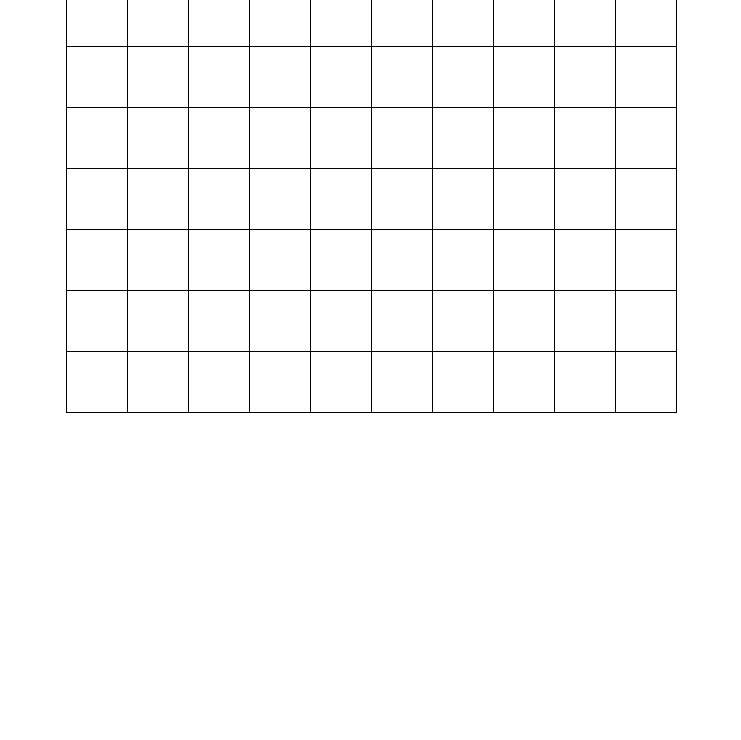
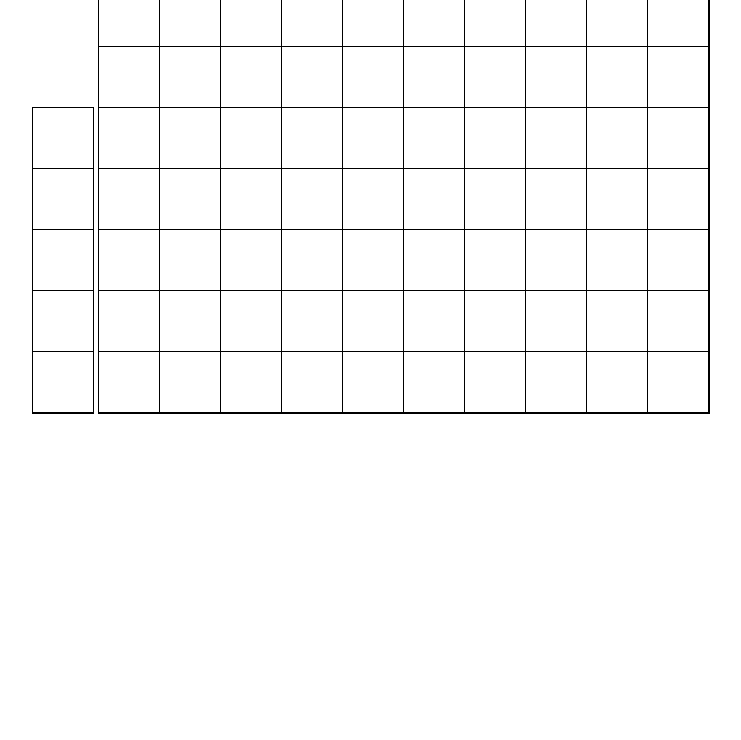
Before and after one commit to jnico810/pipe_mania, a website built with webpack: page index.html in a window 1280 px wide. Shown: the part 60-800 px from the top of the page, without its empty margins (269-1010 px from the left). Built offline with nearby package versions, Linux system fonts and the light colour scheme.

Commit message:
Setup side tiles

```diff
--- a/index.html
+++ b/index.html
@@ -6,9 +6,15 @@
   </head>
   <body>
     <h1>Sewer Nightmare</h1>
-    <div id="spaces">
 
+    <div id="wrapper">
+      <div id="main">
+        <div id="side-tiles"></div>
+        <div id="spaces"></div>
+      </div>
     </div>
+
+
     <script type="application/javascript" src="lib/bundle.js"></script>
   </body>
 </html>
--- a/lib/game.js
+++ b/lib/game.js
@@ -3,17 +3,33 @@ import Space from './space.js';
 
 class Game {
   constructor(){
+    this.spaces = [];
+    this.options = [];
   }
 
   start(){
     this.generateSpaces();
+    this.generateSideTiles();
   }
 
   generateSpaces(){
     for (let i = 1; i < 71; i++ ){
-      let pipe = new Space([0,0], i);
-      pipe.createCanvas();
+      const spaces = document.getElementById("spaces");
+      const space = new Space([0,0], i, spaces);
+      space.createCanvas();
+      this.spaces.push(space);
     }
+  }
+
+  generateSideTiles(){
+    for (let i = 1; i < 6 ; i++ ){
+      const spaces = document.getElementById("side-tiles");
+      let option = new Space([0,0], `${i}choice`, spaces);
+      option.createCanvas();
+      this.options.push(option);
+      debugger
+    }
+    debugger
   }
 
 
--- a/lib/main.css
+++ b/lib/main.css
@@ -1,10 +1,31 @@
 #spaces {
   width: 610;
   height: 427;
+  display: inline-block;
+  margin: auto;
+  border: 1px solid black;
+}
 
+#main {
+  display: inline-block;
   margin: auto;
-  border-top: 1px solid black;
-  border-left: 1px solid black;
+}
+
+#wrapper {
+  text-align: center;
+}
+
+
+#side-tiles{
+  display: inline-block;
+  width: 60;
+  height: 305;
+  margin: auto;
+  border: 1px solid black;
+}
+.tile:hover {
+  background-color:lightgray;
+  cursor:pointer;
 }
 
 h1 {
--- a/lib/space.js
+++ b/lib/space.js
@@ -6,20 +6,16 @@ const SIZE = 60;
 
 class Space {
 
-  constructor(coord, id){
+  constructor(coord, id, parent){
     this.x = coord[0];
     this.y = coord[1];
     this.id = id;
+    this.parent = parent;
   }
 
-  draw(){
-    // this.ctx = this.canvas.getContext("2d");
-    // this.ctx.beginPath();
-    // this.ctx.lineWidth = 2;
-    // this.ctx.rect(0,0, 60, 60);
-    // this.ctx.fillStyle = "#E3E3E3";
-    // this.ctx.fill();
-    // this.ctx.closePath();
+  handleClick(e){
+    e.preventDefault();
+    this.drawPipe(1);
   }
 
   createCanvas(){
@@ -28,22 +24,26 @@ class Space {
     canvas.setAttribute("height", "60px");
     canvas.setAttribute("class", "tile");
     canvas.setAttribute("id", `${this.id}`);
-    canvas.addEventListener('click', () => console.log('click'));
+    canvas.addEventListener('click', this.handleClick.bind(this));
     this.canvas = canvas;
-    this.draw();
-    let spaces = document.getElementById("spaces");
-    spaces.appendChild(canvas);
+    this.ctx = canvas.getContext('2d');
+    this.parent.appendChild(canvas);
+    this.drawPipe(0);
     }
   drawPipe(type){
     switch (type){
       case 0:
+        return;
+      case 1:
         this.ctx.beginPath();
         this.ctx.lineWidth = 2;
         this.ctx.rect(this.x + 21,this.y + 1, 20, 60);
         this.ctx.fillStyle = "gray";
         this.ctx.fill();
+        this.ctx.closePath();
+        return;
+      case 2:
 
-      this.ctx.closePath();
     }
 
   }
```
Also changed, not shown: lib/bundle.js, 1 other file. Lines whose indentation alone changed are shown as unchanged.
